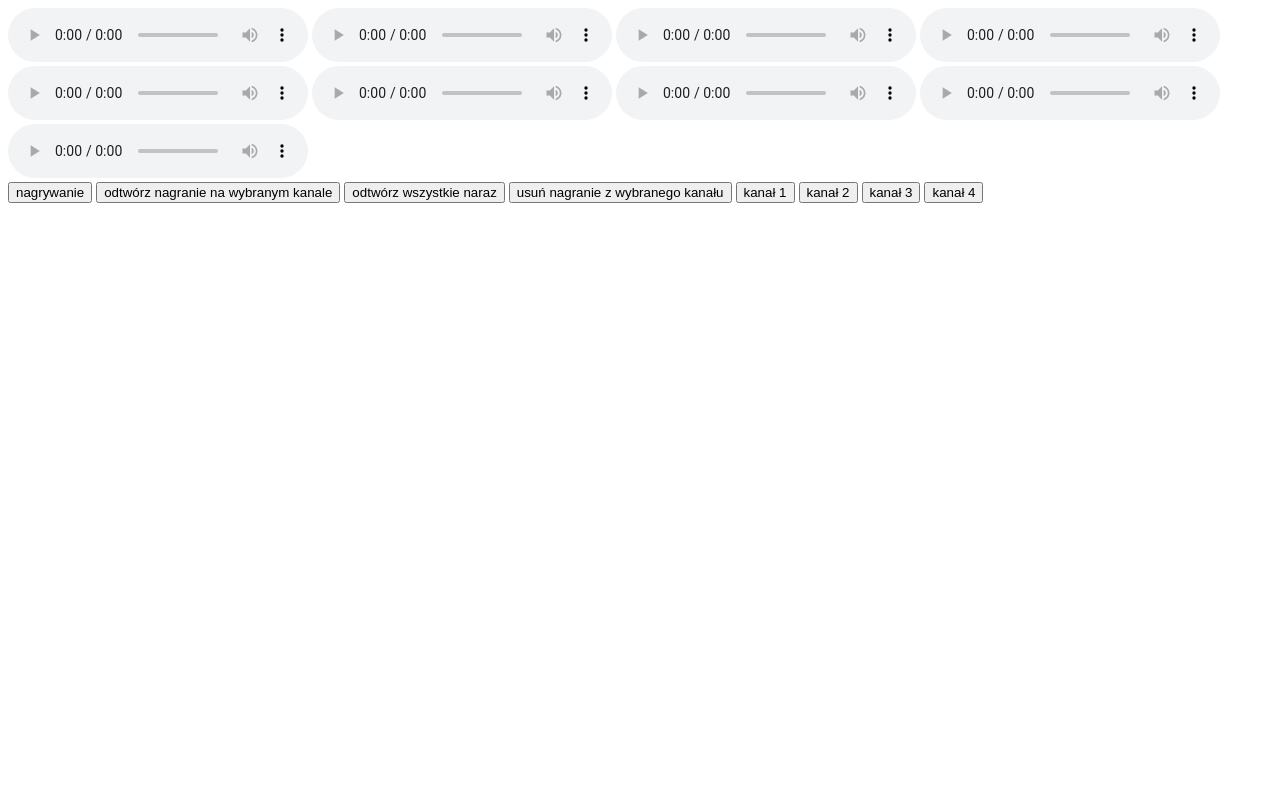
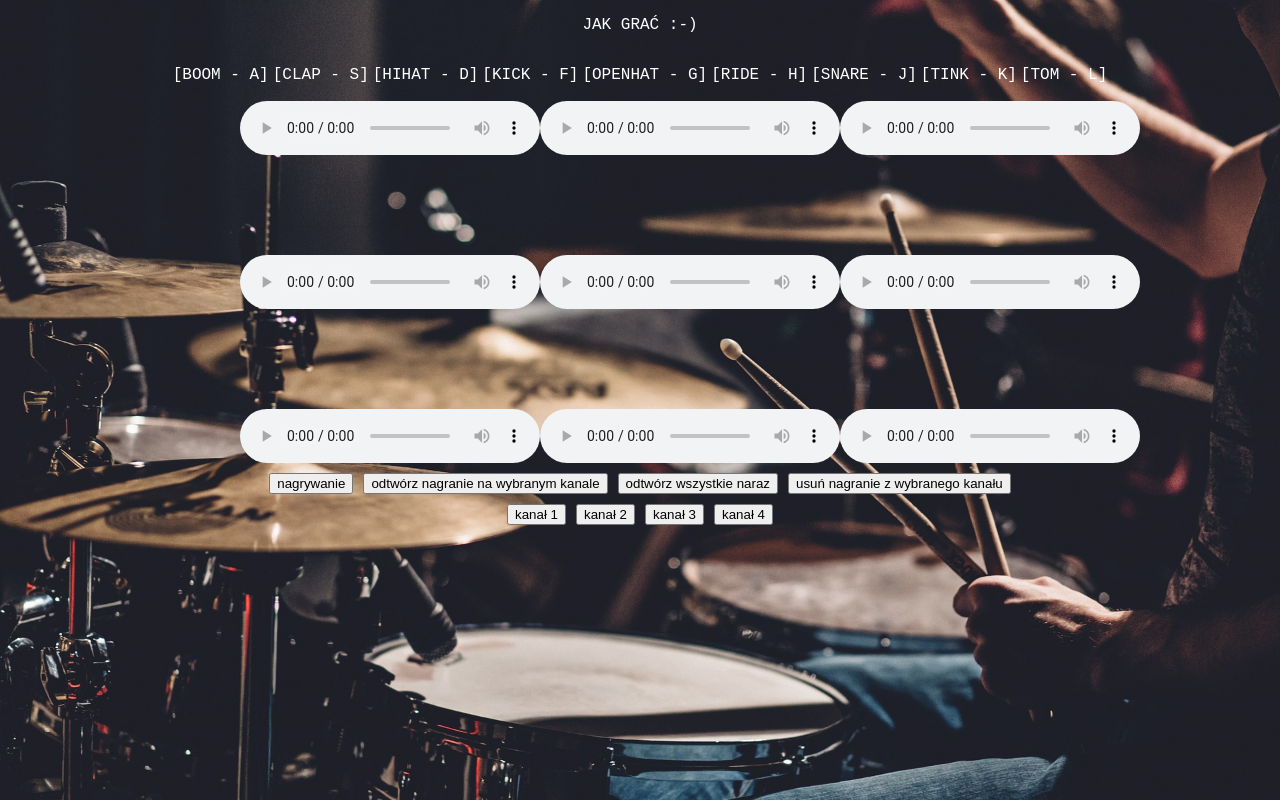
Before and after one commit to DamianOrzechowski/Programowanie-w-Javascript-zima-2020, a plain HTML site: page Projekt 1 - Sound Kit/Soundkit.html in a window 1280 px wide. Drawn offline with Linux system fonts and the light colour scheme.

Commit message:
Dodany css

```diff
--- a/Projekt 1 - Sound Kit/Soundkit.html
+++ b/Projekt 1 - Sound Kit/Soundkit.html
@@ -8,25 +8,47 @@
 
 </head>
 <body>
+    <p class="h1">Jak grać :-)</p>
+    <div class="namesound">
+        <p>[boom - a]</p>
+        <p>[clap - s]</p>
+        <p>[hihat - d]</p>
+        <p>[kick - f]</p>
+        <p>[openhat - g]</p>
+        <p>[ride - h]</p>
+        <p>[snare - j]</p>
+        <p>[tink - k]</p>
+        <p>[tom - l]</p>
+
+    </div>
+    <div class="sound">
 <audio src="sounds/boom.wav" controls id="boom"></audio>
 <audio src="sounds/clap.wav" controls id="clap"></audio>
 <audio src="sounds/hihat.wav" controls id="hihat"></audio>
+
 <audio src="sounds/kick.wav" controls id="kick"></audio>
 <audio src="sounds/openhat.wav" controls id="openhat"></audio>
 <audio src="sounds/ride.wav" controls id="ride"></audio>
+
 <audio src="sounds/snare.wav" controls id="snare"></audio>
 <audio src="sounds/tink.wav" controls id="tink"></audio>
 <audio src="sounds/tom.wav" controls id="tom"></audio>
-<div>
+</div>
+<div class="button">
+    <div class="buttonplay">
 <button id="recordBtn" >nagrywanie</button>
 <button id="playBtn">odtwórz nagranie na wybranym kanale</button>
 <button id="playallBtn">odtwórz wszystkie naraz</button>
 <button id="clearBtn">usuń nagranie z wybranego kanału</button>
+</div>
+<div class="buttonplay">
 <button id="chanel1" >kanał 1</button>
 <button id="chanel2">kanał 2</button>
 <button id="chanel3">kanał 3</button>
 <button id="chanel4">kanał 4</button>
 </div>
+</div>
+
 
     <script src="main.js" type="text/javascript"></script>
 </body>
--- a/Projekt 1 - Sound Kit/style.css
+++ b/Projekt 1 - Sound Kit/style.css
@@ -0,0 +1,56 @@
+body {
+    margin: 0;
+    padding: 0;
+    background-image: url(img/drums-2599508_1920.jpg);
+    background-repeat: no-repeat;
+  background-size: cover;
+  font-family: 'Courier New', Courier, monospace;
+
+}
+.sound{
+    margin-top: 1px;
+    margin-right: 5px;
+    margin-left: 5px;
+    display: grid;
+    grid-template-columns: repeat(3,200px);
+justify-content: center;
+align-content: center;
+grid-gap: 100px;
+}
+.namesound {
+    display: flex;
+    justify-content: center;
+    color: white;
+
+}
+p{
+
+    margin-left: 2px;
+    margin-right: 2px;
+    text-transform: uppercase;
+}
+.button {
+    display: flex;
+    justify-content: center;
+    align-content: center;
+    flex-direction:column;
+}
+.buttonplay{
+    display: flex;
+    justify-content: center;
+    align-content: center;
+    margin-top: 10px;
+
+}
+button {
+    margin-left: 5px;
+    margin-right: 5px;
+}
+.h1{
+    color: white;
+    font-family: 'Courier New', Courier, monospace;
+    display: flex;
+    justify-content: center;
+    align-content: center;
+
+}
```
Also changed, not shown: Projekt 1 - Sound Kit/img/drums-2599508_1920.jpg (added), 1 other file.
